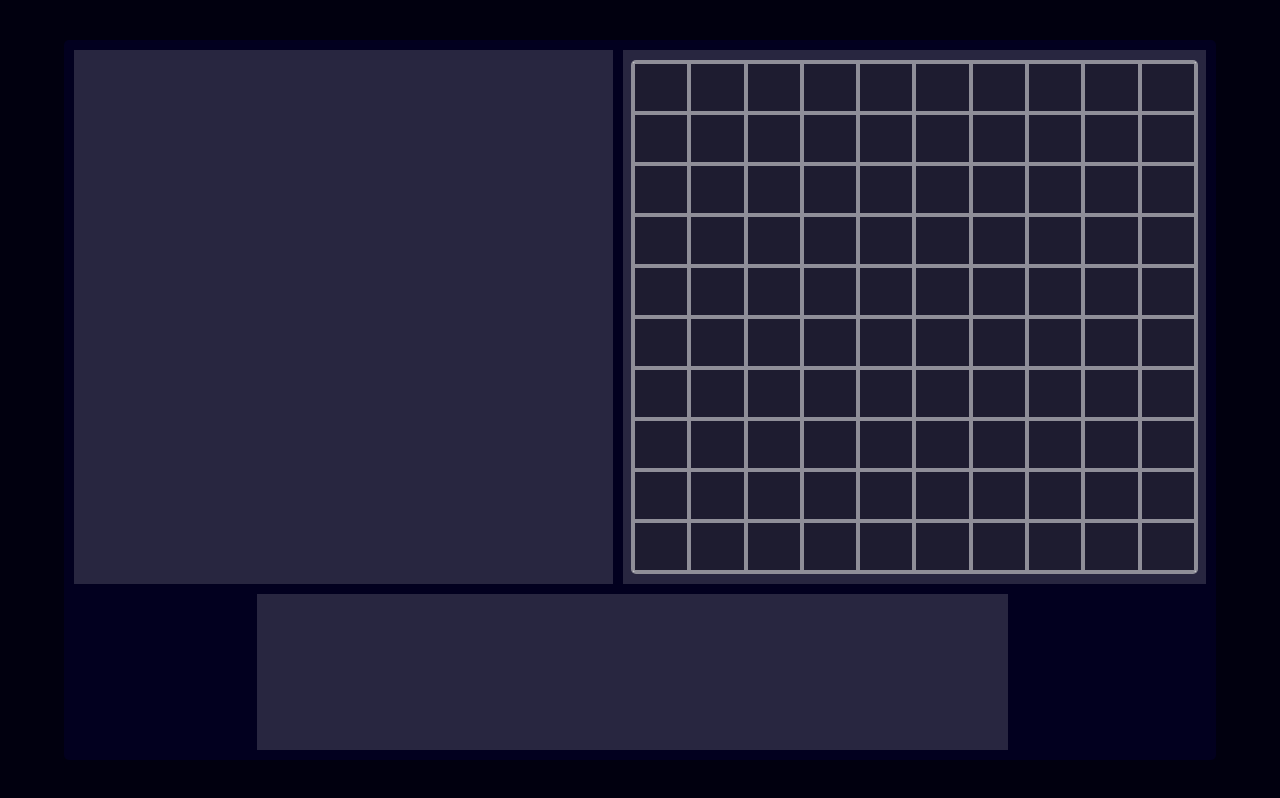
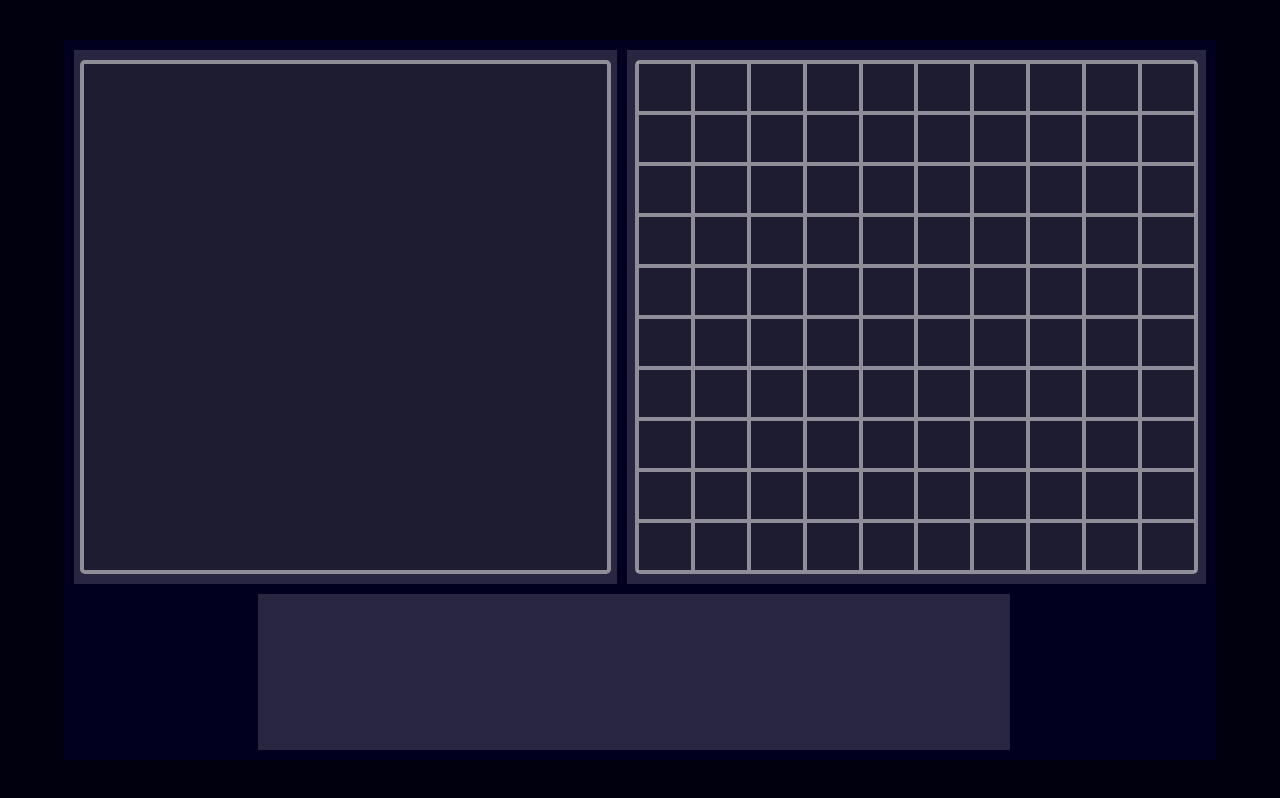
Before and after one commit to DarxyDev/Battleship, a website built with webpack: page src/index.html in a window 1280 px wide. Built offline with nearby package versions, Linux system fonts and the light colour scheme.

Commit message:
added ship-window-container and stylings

```diff
--- a/src/index.html
+++ b/src/index.html
@@ -47,7 +47,9 @@
         <template id="ship-select_template">
             <div class="template darken-med fl-center">
                 <div class="ship-select">
-                    <div id="ship-window" class="ship-select-container"></div>
+                    <div id="ship-window" class="ship-select-container">
+                        <div id="ship-window-container"></div>
+                    </div>
                     <div id="board-window" class="ship-select-container">
                         <!-- test gameboard -->
                         <div class="gameboard">
@@ -154,7 +156,8 @@
                         </div>
                         <!-- /gameboard -->
                     </div>
-                    <div id="ship-select-menu"></div>
+                    <div id="ship-select-menu">
+                    </div>
                 </div>
             </div>
         </template>
--- a/src/style/style.css
+++ b/src/style/style.css
@@ -136,6 +136,14 @@ input:focus {
 }
 #ship-window{
     grid-area:sw;
+    padding:10px;
+}
+#ship-window-container{
+    height:100%;
+    width:100%;
+    border:4px solid var(--tint-light-med);
+    border-radius: var(--default-border-radius);
+    background-color: var(--tint-dark-low);
 }
 #board-window{
     grid-area:bw;
```
Also changed, not shown: dist/index.html, dist/main.js.
